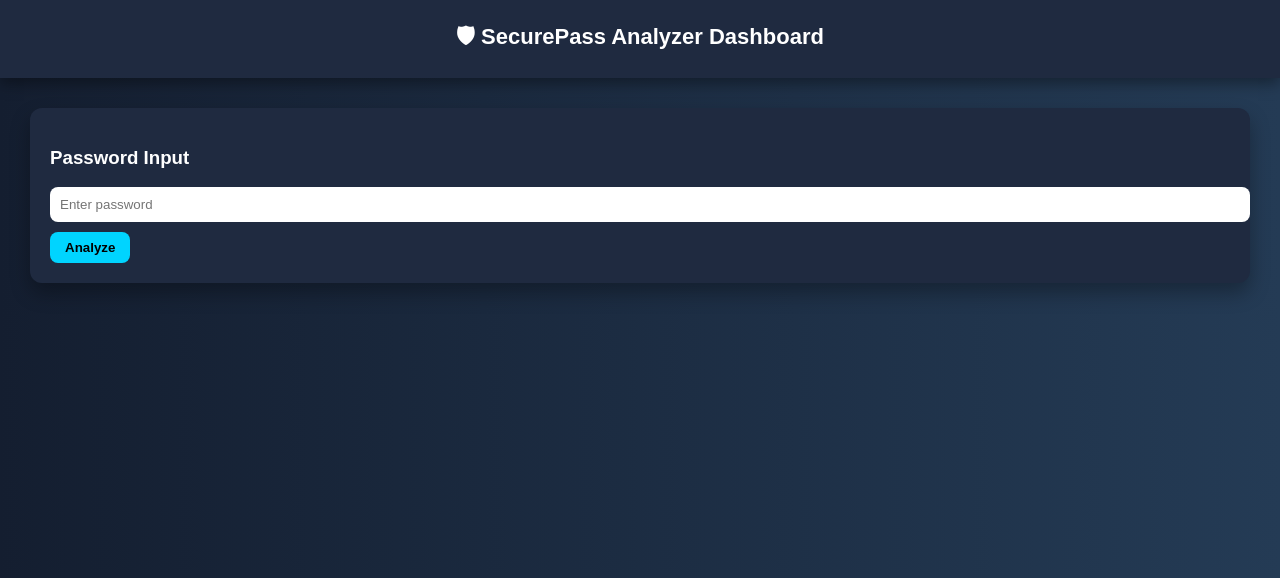
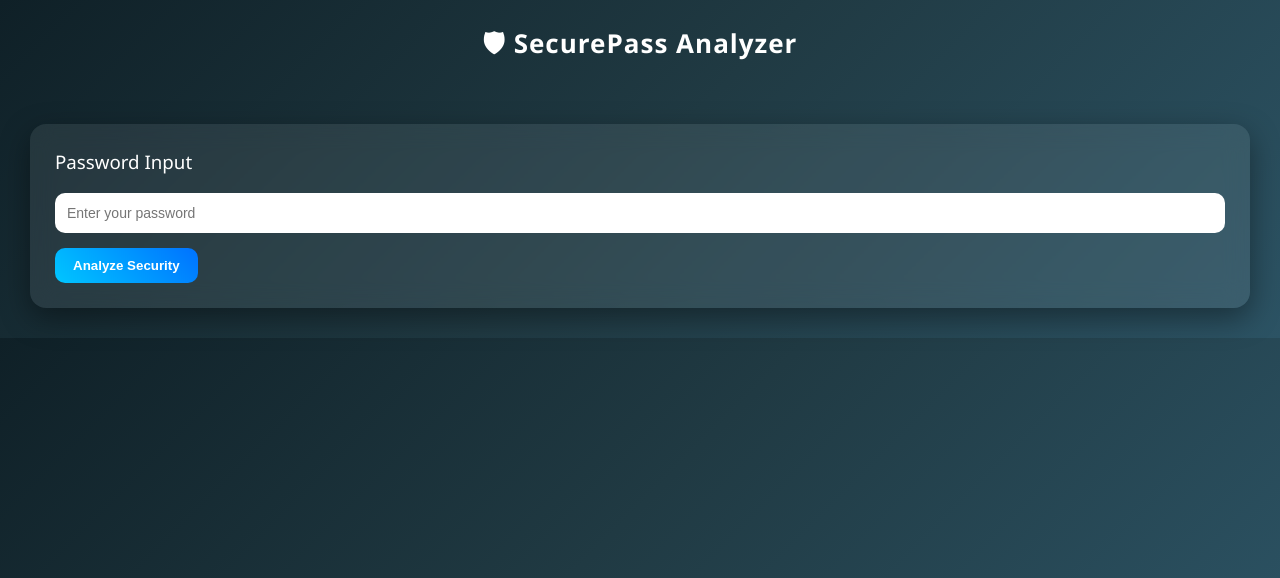
Before and after one commit to mandyamkiran/SecurePass-Analyzer, a Flask app: page / in a window 1280 px wide. Shown: the top 578 px of the page. Run offline with Flask 3, Linux system fonts and the light colour scheme.

Commit message:
Upgraded UI to professional SaaS style

```diff
--- a/templates/index.html
+++ b/templates/index.html
@@ -1,105 +1,148 @@
 <!DOCTYPE html>
 <html>
 <head>
-    <title>SecurePass Analyzer Dashboard</title>
+    <title>SecurePass Analyzer</title>
+    <meta name="viewport" content="width=device-width, initial-scale=1.0">
 
     <style>
+        * {
+            box-sizing: border-box;
+        }
+
         body {
             margin: 0;
-            font-family: Arial, sans-serif;
-            background: linear-gradient(to right, #141e30, #243b55);
+            font-family: 'Segoe UI', sans-serif;
+            background: linear-gradient(135deg, #0f2027, #203a43, #2c5364);
             color: white;
         }
 
         header {
-            background: #1f2a40;
-            padding: 20px;
             text-align: center;
-            font-size: 22px;
-            font-weight: bold;
-            box-shadow: 0 5px 15px rgba(0,0,0,0.4);
+            padding: 25px;
+            font-size: 26px;
+            font-weight: 600;
+            letter-spacing: 1px;
         }
 
         .dashboard {
             display: grid;
-            grid-template-columns: repeat(auto-fit, minmax(320px, 1fr));
-            gap: 20px;
+            grid-template-columns: repeat(auto-fit, minmax(350px, 1fr));
+            gap: 25px;
             padding: 30px;
         }
 
         .card {
-            background: #1f2a40;
-            padding: 20px;
-            border-radius: 12px;
-            box-shadow: 0 10px 20px rgba(0,0,0,0.3);
+            background: rgba(255, 255, 255, 0.08);
+            backdrop-filter: blur(12px);
+            border-radius: 16px;
+            padding: 25px;
+            box-shadow: 0 10px 30px rgba(0,0,0,0.4);
+            transition: transform 0.2s ease;
+        }
+
+        .card:hover {
+            transform: translateY(-5px);
+        }
+
+        h3 {
+            margin-top: 0;
+            font-weight: 500;
         }
 
         input {
             width: 100%;
-            padding: 10px;
-            border-radius: 8px;
+            padding: 12px;
+            border-radius: 10px;
             border: none;
-            margin-bottom: 10px;
+            outline: none;
+            margin-bottom: 15px;
+            font-size: 14px;
         }
 
         button {
-            padding: 8px 15px;
-            border-radius: 8px;
+            padding: 10px 18px;
+            border-radius: 10px;
             border: none;
-            background: #00d4ff;
             font-weight: bold;
+            background: linear-gradient(45deg, #00c6ff, #0072ff);
+            color: white;
             cursor: pointer;
+            transition: 0.3s;
+        }
+
+        button:hover {
+            opacity: 0.85;
+        }
+
+        .score-number {
+            font-size: 28px;
+            font-weight: bold;
+        }
+
+        .strength-label {
+            font-weight: bold;
+            margin-top: 5px;
         }
 
         .progress-bar {
-            background: #444;
             height: 12px;
-            border-radius: 6px;
+            background: rgba(255,255,255,0.2);
+            border-radius: 8px;
+            margin-top: 10px;
             overflow: hidden;
-            margin-top: 10px;
         }
 
         .progress-fill {
             height: 12px;
-            transition: width 0.4s ease-in-out;
-        }
-
-        .hash-box {
-            word-wrap: break-word;
-            background: #2f3b55;
-            padding: 8px;
-            border-radius: 6px;
-            font-size: 11px;
+            border-radius: 8px;
+            transition: width 0.6s ease;
         }
 
         ul {
             padding-left: 18px;
         }
+
+        .hash-box {
+            background: rgba(0,0,0,0.3);
+            padding: 10px;
+            border-radius: 10px;
+            font-size: 12px;
+            word-wrap: break-word;
+            margin-top: 8px;
+        }
+
+        .highlight {
+            color: #00e6ff;
+            font-weight: bold;
+        }
+
     </style>
 </head>
 <body>
 
 <header>
-    🛡 SecurePass Analyzer Dashboard
+    🛡 SecurePass Analyzer
 </header>
 
 <form method="POST">
 <div class="dashboard">
 
-    <!-- Password Input Card -->
+    <!-- Password Input -->
     <div class="card">
         <h3>Password Input</h3>
-        <input type="password" id="password" name="password" placeholder="Enter password" required>
-        <button type="submit">Analyze</button>
+        <input type="password" name="password" placeholder="Enter your password" required>
+        <button type="submit">Analyze Security</button>
     </div>
 
     {% if result %}
 
-    <!-- Security Score Card -->
+    <!-- Security Score -->
     <div class="card">
         <h3>Security Score</h3>
-        <p><strong>{{ result.score }}/100</strong></p>
-        <p style="color: {{ result.color }};"><strong>{{ result.strength_label }}</strong></p>
+        <div class="score-number">{{ result.score }}/100</div>
+        <div class="strength-label" style="color: {{ result.color }}">
+            {{ result.strength_label }}
+        </div>
 
         <div class="progress-bar">
             <div class="progress-fill"
@@ -108,20 +151,16 @@
         </div>
     </div>
 
-    <!-- Crack Time Card -->
+    <!-- Crack Time -->
     <div class="card">
         <h3>Crack Time Simulation</h3>
-        <p><strong>{{ result.crack_time }}</strong></p>
-        <p style="font-size: 12px;">@ 1 Billion guesses/sec</p>
+        <p class="highlight">{{ result.crack_time }}</p>
+        <small>@ 1 Billion guesses/sec</small>
     </div>
 
-    <!-- AI Suggestions Card -->
+    <!-- AI Suggestions -->
     <div class="card">
         <h3>AI Security Suggestions</h3>
-
-        {% if result.warning %}
-        <p style="color:red;"><strong>{{ result.warning }}</strong></p>
-        {% endif %}
 
         {% if result.suggestions %}
         <ul>
@@ -130,13 +169,14 @@
             {% endfor %}
         </ul>
         {% else %}
-        <p>Excellent password!</p>
+        <p class="highlight">Excellent password strength!</p>
         {% endif %}
     </div>
 
-    <!-- Hash + Generated Password -->
+    <!-- Security Details -->
     <div class="card">
         <h3>Security Details</h3>
+
         <p><strong>Entropy:</strong> {{ result.entropy }} bits</p>
 
         <p><strong>SHA-256 Hash:</strong></p>
```
